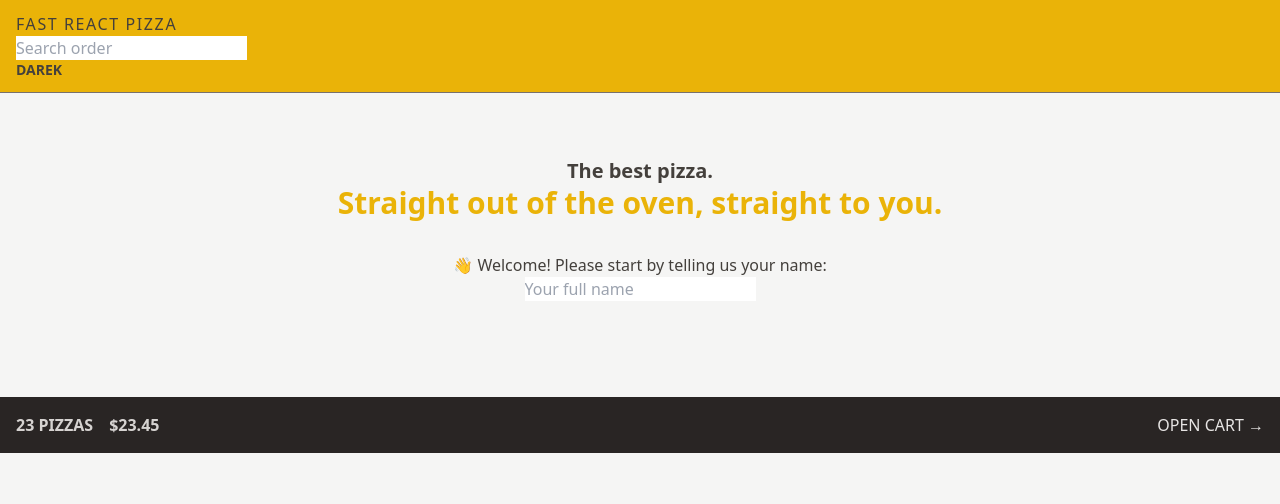
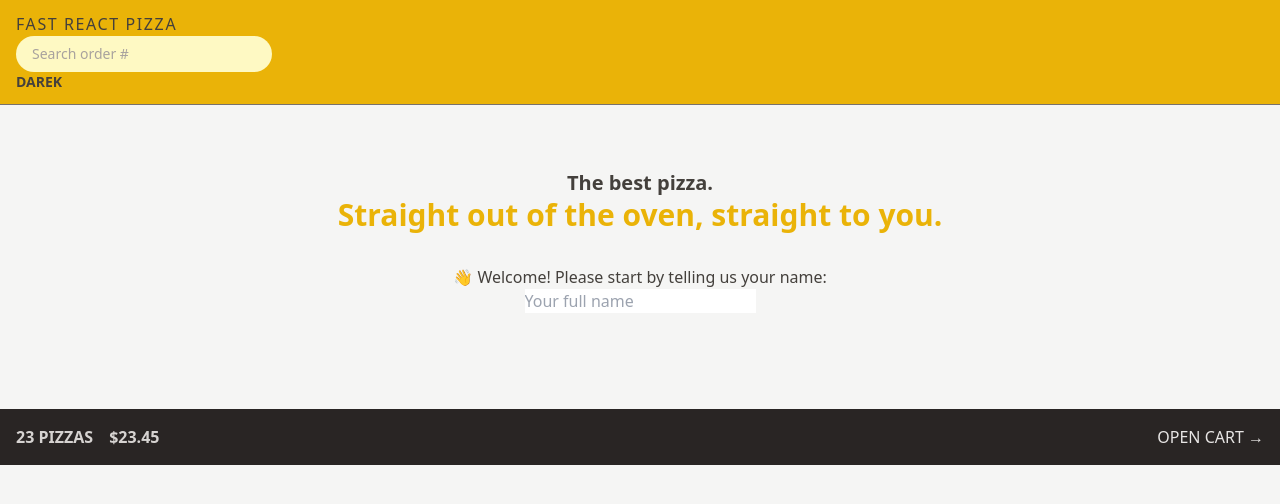
Before and after one commit to BoosterTech/fast-pizza-co, a React (Vite) app: page / in a window 1280 px wide. Shown: the top 504 px of the page. Built offline with nearby package versions, Linux system fonts and the light colour scheme.

Commit message:
styles applied

```diff
--- a/src/features/order/SearchOrder.jsx
+++ b/src/features/order/SearchOrder.jsx
@@ -15,10 +15,11 @@
   return (
     <form onSubmit={handleSubmit}>
       <input
-        placeholder="Search order"
+        placeholder="Search order #"
         value={query}
         onChange={(e) => setQuery(e.target.value)}
-      ></input>
+        className="w-28 rounded-full bg-yellow-100 px-4 py-2 text-sm transition-all duration-300 placeholder:text-stone-400 focus:outline-none focus:ring-yellow-500 focus:ring-opacity-50 sm:w-64 sm:focus:w-72"
+      />
     </form>
   );
 };
```
